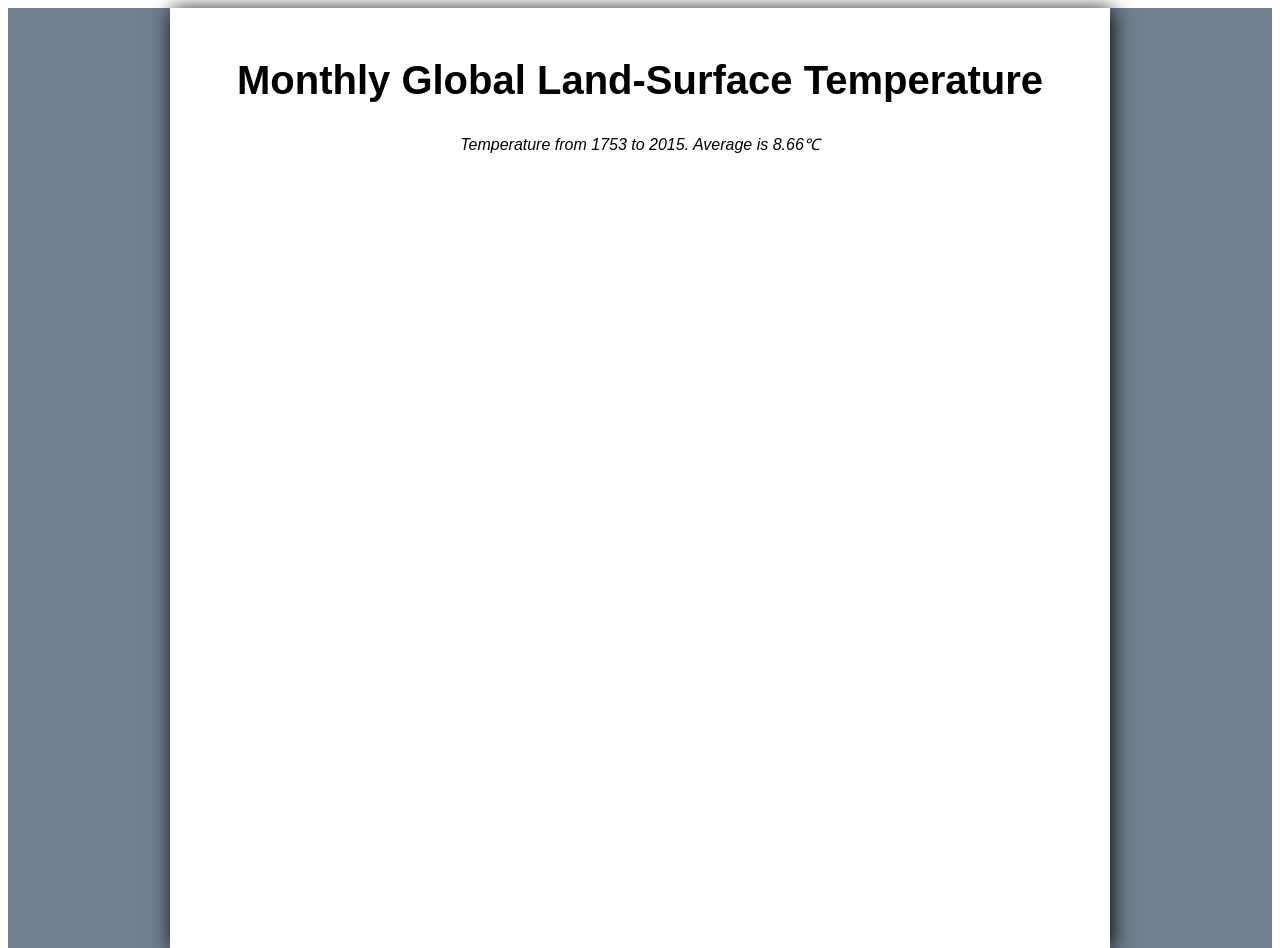
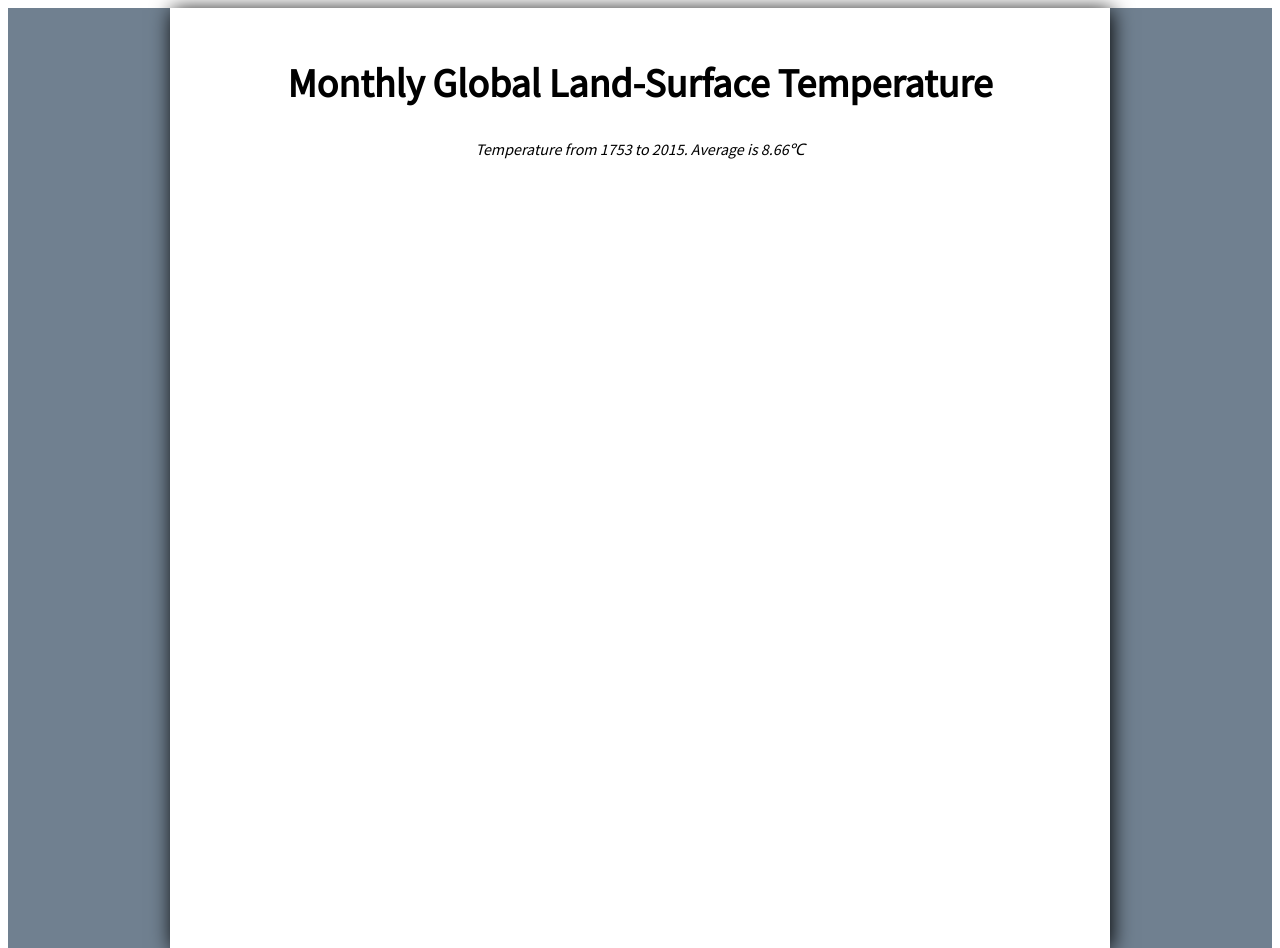
Before and after one commit to MichaelHoang1504/heatMap, a plain HTML site: page index.html in a window 1280 px wide. Drawn offline with nearby package versions, Linux system fonts and the light colour scheme; no server answers.

Commit message:
add more features

```diff
--- a/index.html
+++ b/index.html
@@ -3,6 +3,7 @@
   <head>
     <link rel="stylesheet" href="styles.css" />
     <script src="https://cdnjs.cloudflare.com/ajax/libs/d3/7.8.5/d3.min.js"></script>
+    <title>Heat Map</title>
   </head>
   <body>
     <div class="main">
--- a/styles.css
+++ b/styles.css
@@ -1,3 +1,4 @@
+@import url('https://fonts.googleapis.com/css2?family=Source+Sans+Pro&display=swap');
 *{
     font-family: 'Source Sans Pro', sans-serif;
 }
```
